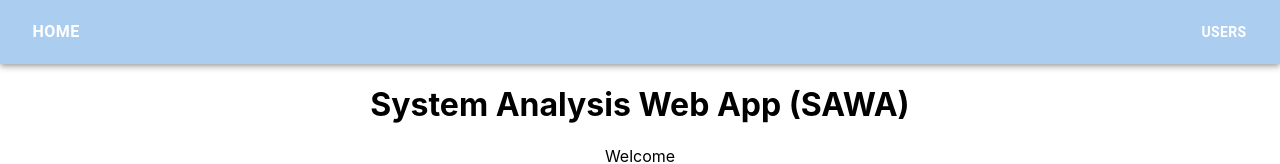
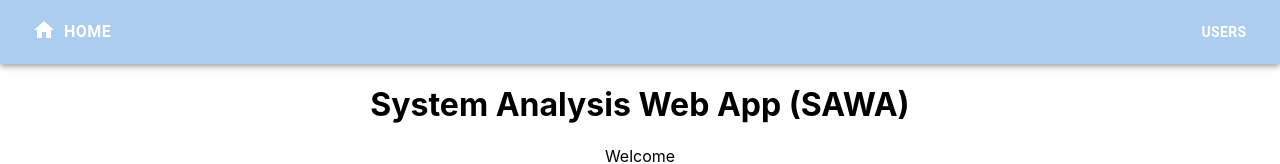
Before and after one commit to allenlr/alr-phase-3-project-frontend, a React (Create React App) app: page / in a window 1280 px wide. Shown: the top 164 px of the page. Built offline with nearby package versions, Linux system fonts and the light colour scheme; no server answers.

Commit message:
add further styling to NavBar links

```diff
--- a/package.json
+++ b/package.json
@@ -5,6 +5,7 @@
   "dependencies": {
     "@emotion/react": "^11.11.3",
     "@emotion/styled": "^11.11.0",
+    "@mui/icons-material": "^5.15.5",
     "@mui/material": "^5.15.5",
     "@testing-library/jest-dom": "^5.16.5",
     "@testing-library/react": "^13.4.0",
--- a/src/NavBar.js
+++ b/src/NavBar.js
@@ -3,13 +3,22 @@ import { NavLink } from 'react-router-dom';
 import AppBar from '@mui/material/AppBar';
 import Toolbar from '@mui/material/Toolbar';
 import Button from '@mui/material/Button';
+import HomeIcon from '@mui/icons-material/Home';
+import Box from '@mui/material/Box';
+
+
 
 function NavBar(){
 
     return (
         <AppBar position="static" color="customColor">
             <Toolbar>
-                <Button color="white" style={{ marginRight: 'auto', fontWeight: 'bold', fontSize: '1rem'}} component={NavLink} to='/'>Home</Button>
+                <Button color="white" style={{ marginRight: 'auto', fontWeight: 'bold', fontSize: '1rem'}} component={NavLink} to='/' >
+                    <Box display="flex" alignItems="center">
+                        <HomeIcon style={{ marginBottom: 4, marginRight: 8 }} />
+                        <span>Home</span>
+                    </Box>
+                </Button>
                 <Button color="white" component={NavLink} to="/users" style={{ fontWeight: 'bold' }}>
                     Users
                 </Button>
```
Also changed, not shown: 1 other file (tests, documents, lock files or other folders).
